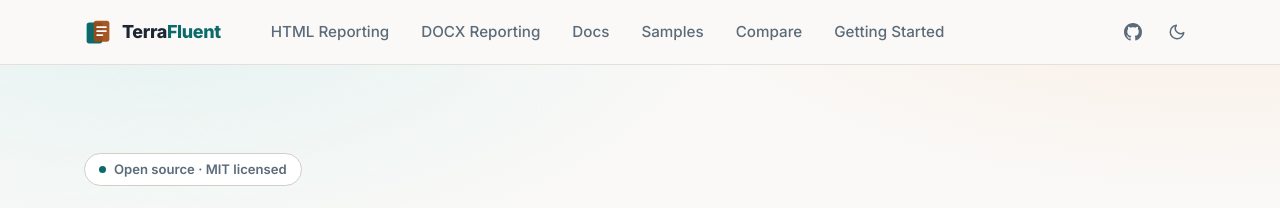
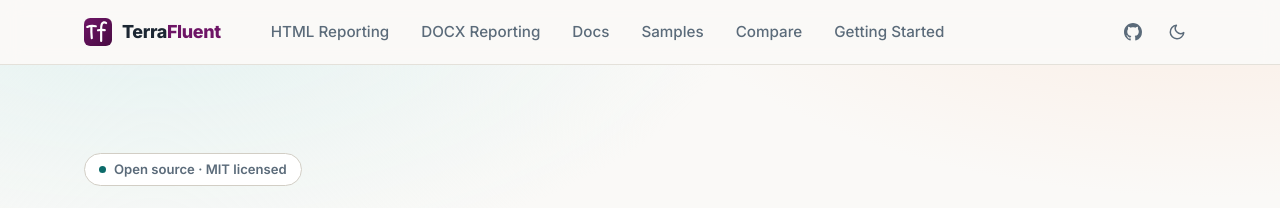
Before and after one commit to sahebansari/terrafluent.dev, a Jekyll site: the page built from index.html, in a window 1280 px wide. Shown: the top 208 px of the page. Built offline with Jekyll 4.4.1, drawn with Linux system fonts in a browser that asks for light colours.

Commit message:
Update logo and favicon SVGs, add brand color variables, and introduce new icon image

```diff
--- a/assets/css/main.css
+++ b/assets/css/main.css
@@ -30,6 +30,7 @@
   --border: #e4e1da;
   --border-strong: #d2cec5;
 
+  --brand: #6e1566;
   --accent-html: #0c6b6a;
   --accent-html-soft: #e3f2f1;
   --accent-docx: #9f4a13;
@@ -58,6 +59,7 @@
   --border: #253141;
   --border-strong: #33445a;
 
+  --brand: #d98fd0;
   --accent-html: #3fc6bd;
   --accent-html-soft: #12332f;
   --accent-docx: #e8834a;
@@ -224,7 +226,7 @@ section { padding-block: 72px; }
   letter-spacing: -0.02em;
 }
 .brand:hover { text-decoration: none; }
-.brand-accent { color: var(--accent-html); }
+.brand-accent { color: var(--brand); }
 
 .site-nav { margin-left: 8px; }
 .site-nav ul {
```
Also changed, not shown: _includes/logo-mark.svg, assets/img/apple-touch-icon.png, assets/img/favicon.svg, assets/img/icon.png (added), assets/img/og-card.png.
